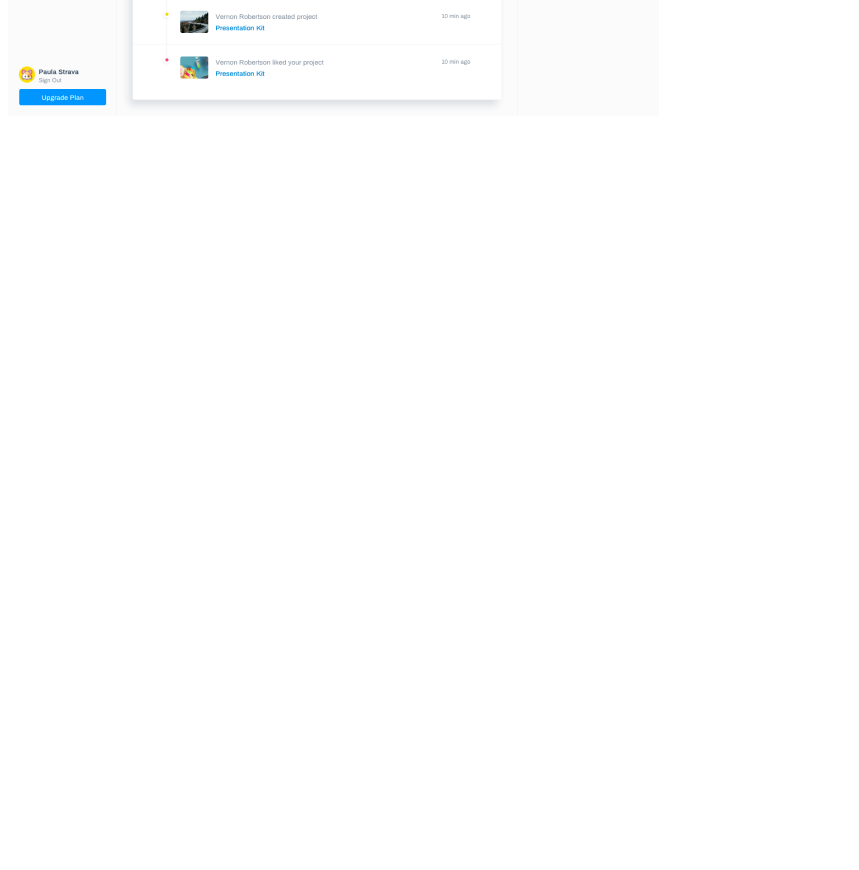
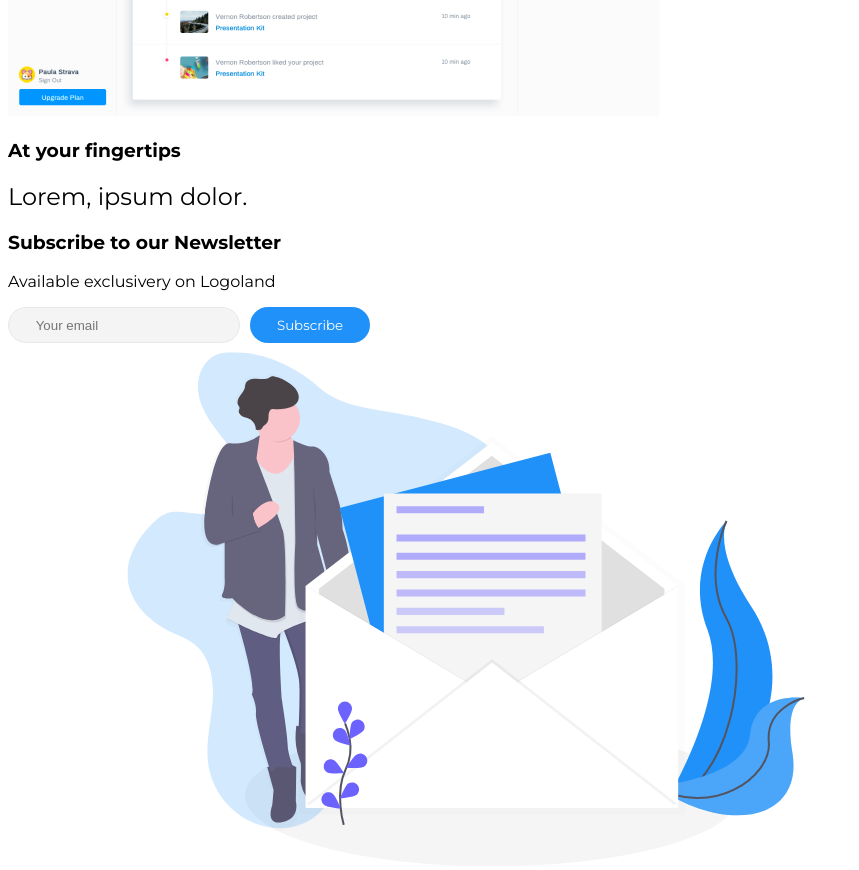
Before and after one commit to Kousay-Jebir/MKGCONCEPT-internship-frontend, a React (Vite) app: page / in a window 1280 px wide. Shown: the part 680-1550 px from the top of the page, without its empty margins (0-859 px from the left). Before the commit the page ends 808 px from the top, so only its background shows below. Built offline with nearby package versions, Linux system fonts and the light colour scheme.

Commit message:
starting newsletter components

```diff
--- a/src/App.jsx
+++ b/src/App.jsx
@@ -5,6 +5,8 @@ import OrderButton from "./components/pricing/OrderButton"
 import ContactButton from "./components/contact/ContactButton"
 import HeroButton from "./components/hero/HeroButton"
 import Hero from "./components/hero/Hero"
+import NewsLetterForm from "./components/newsletter/NewsletterForm"
+import Newsletter from "./components/newsletter/Newsletter"
 function App() {
 
   return (
@@ -14,6 +16,7 @@ function App() {
     <ContactButton>Send</ContactButton>
     <HeroButton>Try For Free</HeroButton>
     <Hero></Hero>
+    <Newsletter/>
     </>
   )
 }
--- /dev/null
+++ b/src/components/newsletter/Newsletter.jsx
@@ -0,0 +1,22 @@
+import illustration from '../../assets/newsletter.svg'
+import theme from '../../theme'
+import NewsLetterForm from './NewsletterForm'
+export default function Newsletter(){
+    return(
+        <div>
+            <div>
+                <div>
+                    <h3>At your fingertips</h3>
+                    <h2 style={{fontWeight:theme.typography.fontWeight.regular}}>Lorem, ipsum dolor.</h2>
+                </div>
+                <div>
+                    <h3>Subscribe to our Newsletter</h3>
+                    <p>Available exclusivery on Logoland</p>
+
+                    <NewsLetterForm />
+                </div>
+            </div>
+            <img src={illustration} alt="" />
+        </div>
+    )
+}
--- /dev/null
+++ b/src/components/newsletter/NewsletterButton.jsx
@@ -0,0 +1,12 @@
+import Button from "../utility/Button";
+
+export default function NewsLetterButton({children,clickHandler}){
+    return(
+        <Button clickHandler={clickHandler} type='submit' styles={{
+            paddingInline:'2em',
+            paddingBlock:'0.7em',
+        }}>
+            {children}
+        </Button>
+    )
+}
--- /dev/null
+++ b/src/components/newsletter/NewsletterForm.jsx
@@ -0,0 +1,21 @@
+import theme from "../../theme";
+import NewsLetterButton from "./NewsletterButton";
+
+export default function NewsLetterForm(){
+    const emailInputStyles = {
+        border: `1px solid ${theme.palette.neutral.dark}`,
+        backgroundColor: theme.palette.neutral.light,
+        paddingInline:'2em',
+        paddingBlock:'0.7em',
+        borderRadius:'100px'
+    }
+    return(
+        <form style={{
+            display:'inline-flex',
+            gap:'10px'
+        }}>
+            <input type="email" name="email" id="email" placeholder="Your email" style={emailInputStyles}/>
+            <NewsLetterButton>Subscribe</NewsLetterButton>
+        </form>
+    );
+}
--- a/src/components/utility/Button.jsx
+++ b/src/components/utility/Button.jsx
@@ -1,12 +1,13 @@
 import theme from "../../theme";
 
-export default function Button({children,clickHandler,invert=false,styles=null}){
+export default function Button({children,clickHandler,invert=false,styles=null,type=null}){
     const baseStyles = {
         fontFamily: 'inherit',
         backgroundColor: invert? theme.palette.secondary:theme.palette.primary,
         color: invert? theme.palette.text.accent1:theme.palette.text.accent2,
         borderRadius:'100px',
         border:'none',
+        cursor:'pointer'
     };
     const appliedStyles = styles? {
         ...baseStyles,
@@ -14,7 +15,7 @@ export default function Button({children,clickHandler,invert=false,styles=null})
     } : baseStyles
 
     return(
-        <button onClick={clickHandler} style={appliedStyles}>
+        <button onClick={clickHandler} style={appliedStyles} type={type? type:'button'}>
             {children}
         </button>
     );
--- a/src/theme.js
+++ b/src/theme.js
@@ -22,6 +22,10 @@ const theme = {
             secondary: '#252B42',
             accent1: '#2091F9',
             accent2:'#FFFFFF'
+        },
+        neutral: {
+            light: '#F4F4F4',
+            dark: '#E8E8E8'
         }
     }
 }
```
Also changed, not shown: src/assets/newsletter.svg (added).
